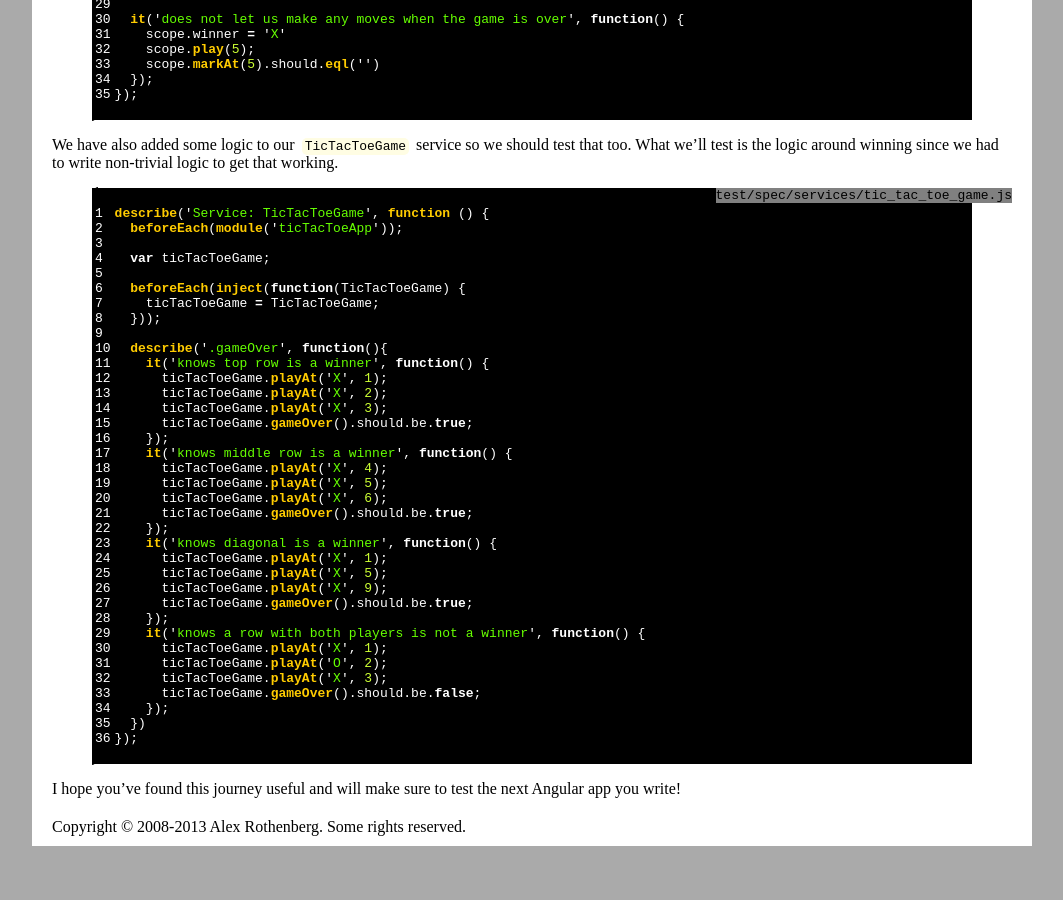
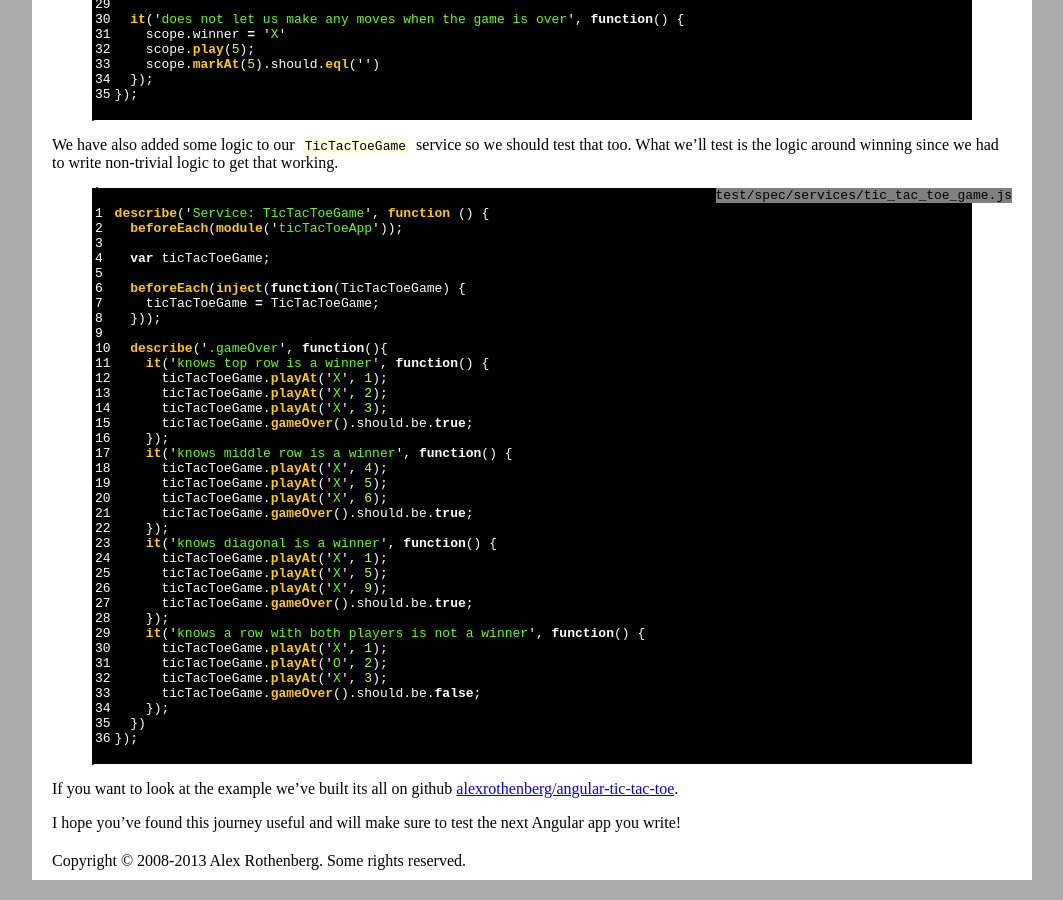
Before and after one commit to alexrothenberg/alexrothenberg.github.com, a Jekyll site: the page built from _posts/2013-08-06-how-to-unit-test-an-angular-app.md, in a window 1280 px wide and 900 px high, scrolled down 9116 px. Shown: the whole window, without its empty margins (108-1171 px from the left). Built offline with Jekyll 4.4.1, drawn with Linux system fonts in a browser that asks for light colours; comment, search, counter and statistics services are not loaded; before the commit the page ends 9982 px from its top, so only the background shows below that.

Commit message:
one more line

```diff
--- a/_posts/2013-08-06-how-to-unit-test-an-angular-app.md
+++ b/_posts/2013-08-06-how-to-unit-test-an-angular-app.md
@@ -554,4 +554,6 @@ describe('Service: TicTacToeGame', function () {
   })
 });{% endhighlight %}
 
+If you want to look at the example we've built its all on github [alexrothenberg/angular-tic-tac-toe](https://github.com/alexrothenberg/angular-tic-tac-toe).
+
 I hope you've found this journey useful and will make sure to test the next Angular app you write!
```
